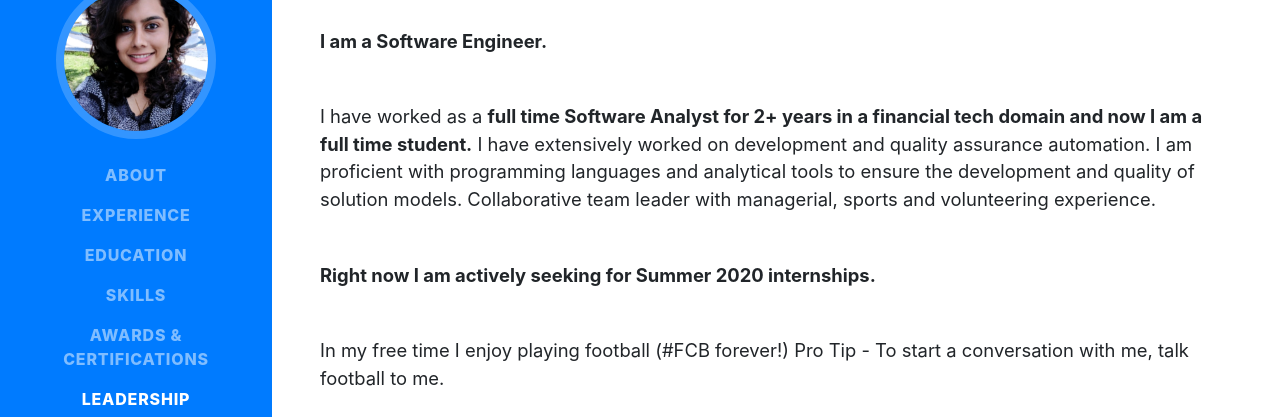
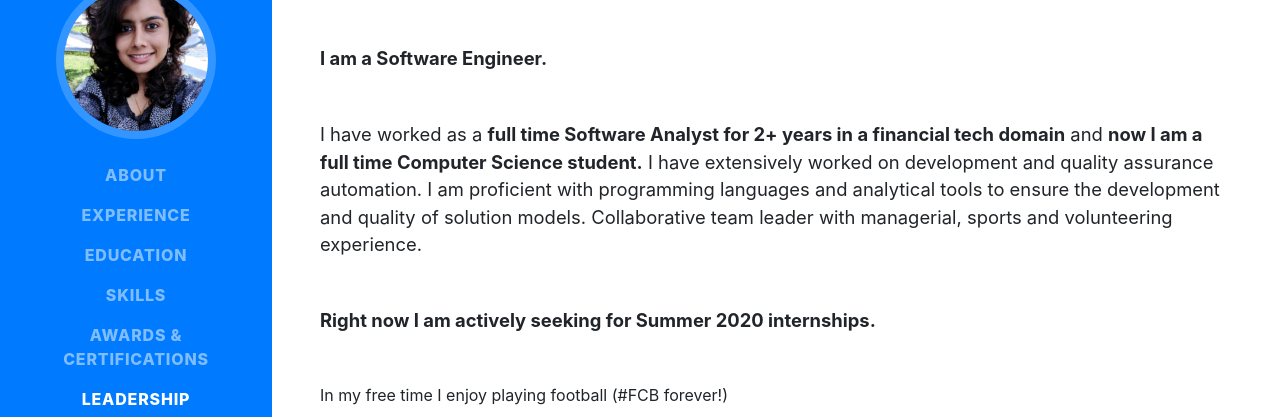
Before and after one commit to shivanibhoite/shivanibhoite.github.io, a website with bundled scripts: page index.html in a window 1280 px wide. Shown: the part 204-621 px from the top of the page. Built offline with nearby package versions, Linux system fonts and the light colour scheme; a web font is replaced by a local one.

Commit message:
Update index.html

```diff
--- a/index.html
+++ b/index.html
@@ -83,11 +83,11 @@
 
         <p class="lead mb-5"><b>I am a Software Engineer.</b> </p>
 
-        <p class="lead mb-5"> I have worked as a <b>full time Software Analyst for 2+ years in a financial tech domain and now I am a full time student.</b> I have extensively worked on development and quality assurance automation. I am proficient with programming languages and  analytical tools to ensure the development and quality of solution models. Collaborative team leader with managerial, sports and volunteering experience. </p>
+        <p class="lead mb-5"> I have worked as a <b>full time Software Analyst for 2+ years in a financial tech domain</b> and <b>now I am a full time Computer Science  student.</b> I have extensively worked on development and quality assurance automation. I am proficient with programming languages and  analytical tools to ensure the development and quality of solution models. Collaborative team leader with managerial, sports and volunteering experience. </p>
 
         <p class="lead mb-5"><b> Right now I am actively seeking for Summer 2020 internships.</b> </p>
 
-        <p class="lead mb-5">In my free time I enjoy playing football (#FCB forever!) Pro Tip - To start a conversation with me, talk football to me.  </p>
+        <p>In my free time I enjoy playing football (#FCB forever!) </p>
 
         <p>
 
```
